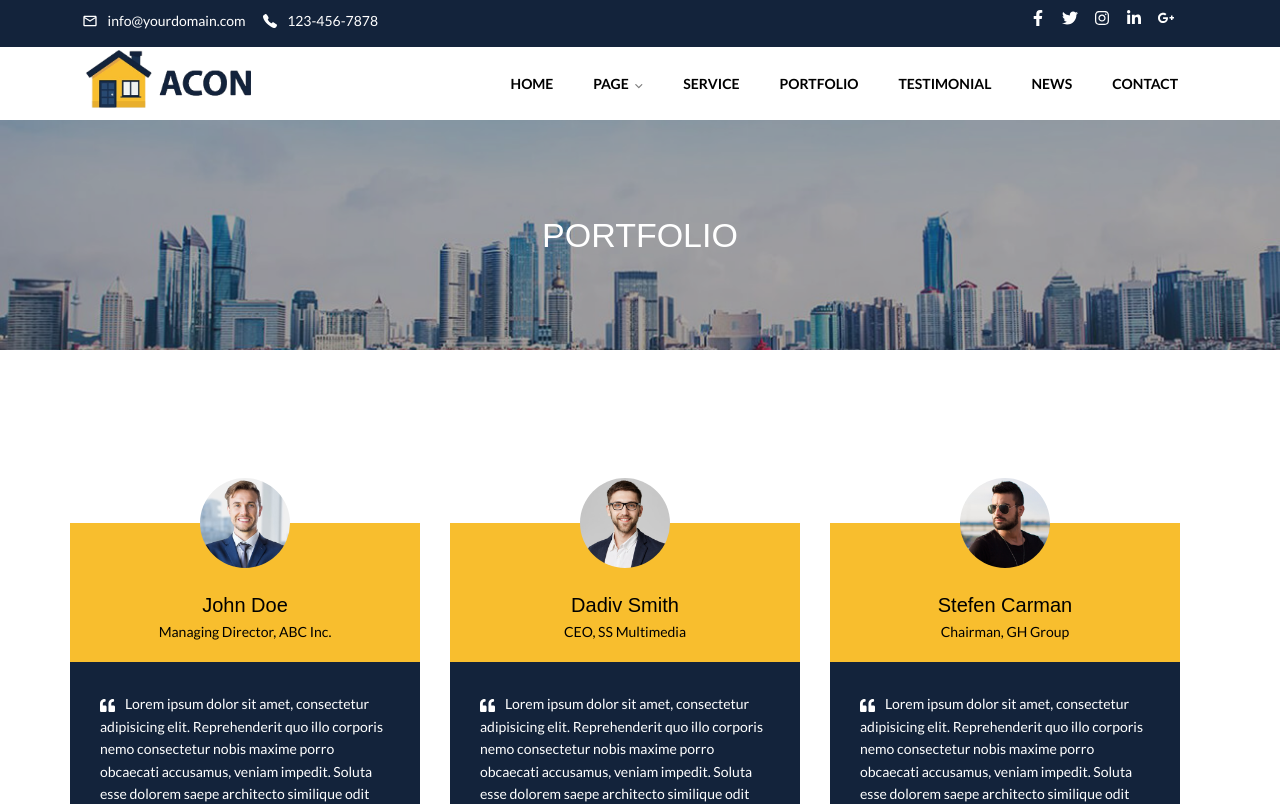
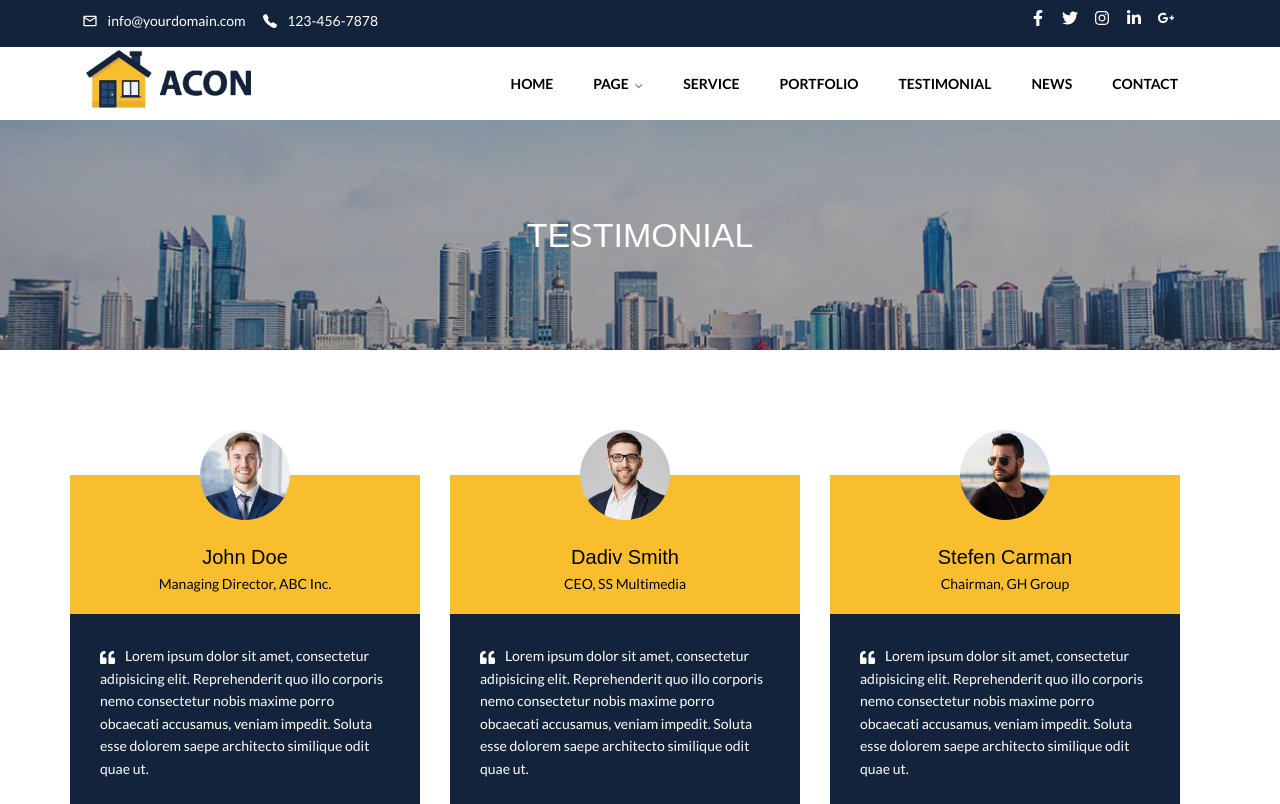
Before and after one commit to HYamaan/accon, a Next.js app: page /testimonial in a window 1280 px wide. Shown: the top 804 px of the page. Built offline with nearby package versions, Linux system fonts and the light colour scheme; a web font is replaced by a local one.

Commit message:
change margin

```diff
--- a/src/pages/testimonial/index.jsx
+++ b/src/pages/testimonial/index.jsx
@@ -9,11 +9,11 @@ const Index = () => {
         }}>
             <div className="bg"></div>
             <div className="banner-text">
-                <h1>Portfolio</h1>
+                <h1>TESTIMONIAL</h1>
             </div>
         </div>
         <div className="bg-white py-2 testimonial-page">
-            <div className="container my-5">
+            <div className="container mb-5">
                 <div className="col-md-12">
                 <SliderTestimonialArea data={testimonialJson}/>
                 </div>
```
